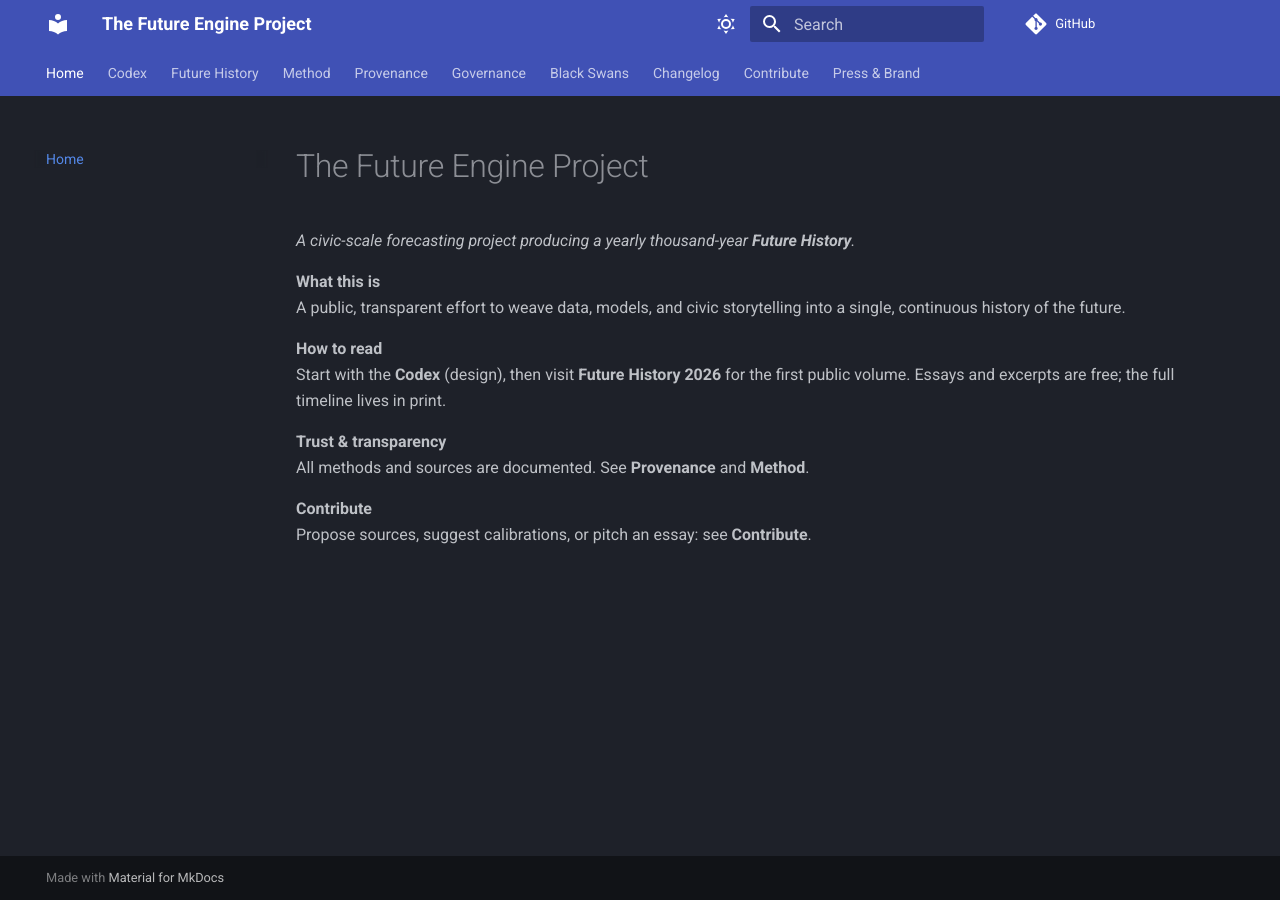
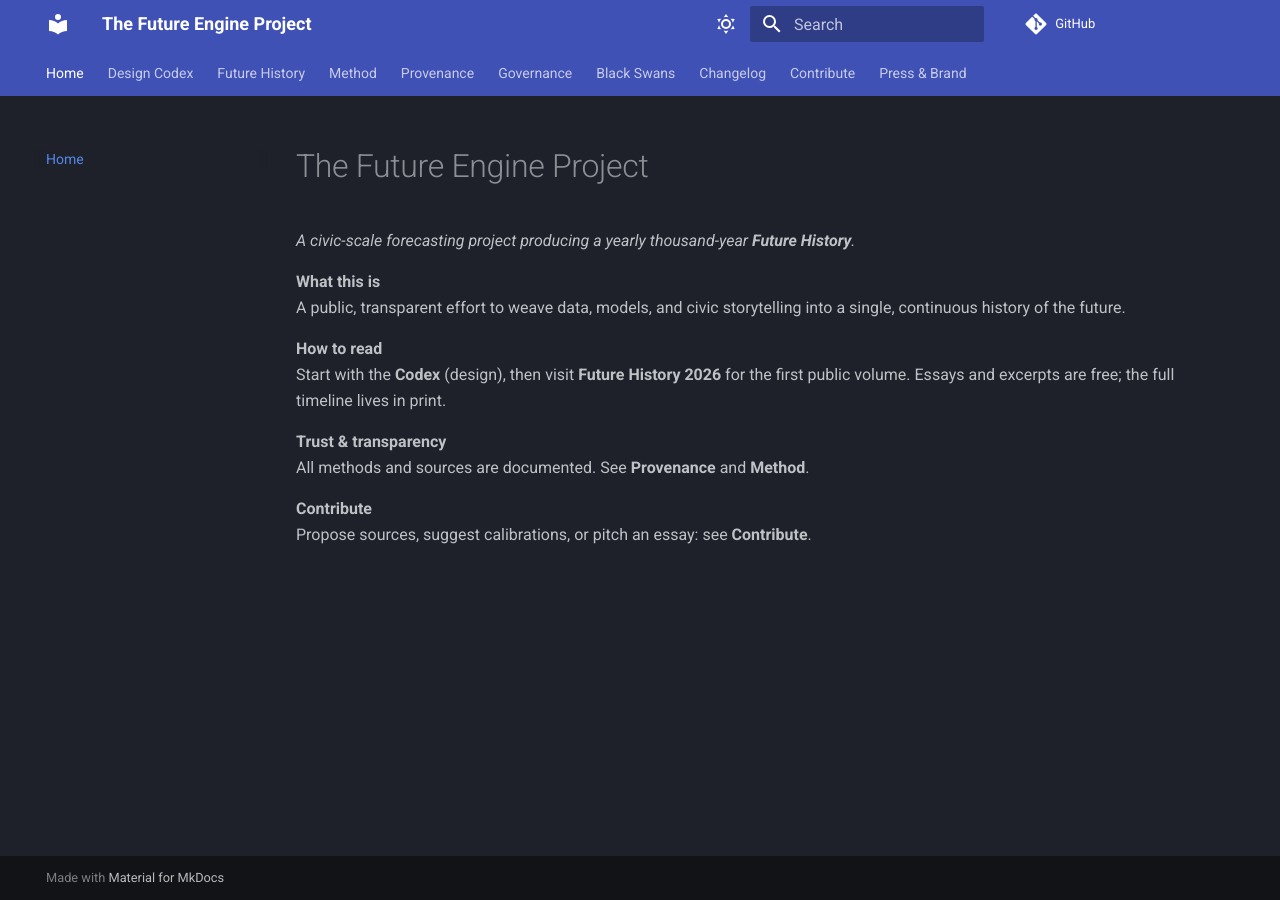
Before and after one commit to auroch-forge/future-engine-project, an MkDocs documentation site: the page built from docs/index.md, in a window 1280 px wide. Built offline with MkDocs 1.6.1 and Material for MkDocs 9.7.7, drawn with Linux system fonts in a browser that asks for light colours; comment, search, counter and statistics services are not loaded.

Commit message:
Rename 'Codex' to 'Design Codex' in navigation

```diff
--- a/mkdocs.yml
+++ b/mkdocs.yml
@@ -30,7 +30,7 @@ markdown_extensions:
       permalink: true
 nav:
   - Home: index.md
-  - Codex:
+  - Design Codex:
     - Master Index: codex/index.md
     - Part I — Core Architecture: codex/core-architecture.md
     - Part II — Narrative & Public Philosophy: codex/narrative-public-philosophy.md
```
